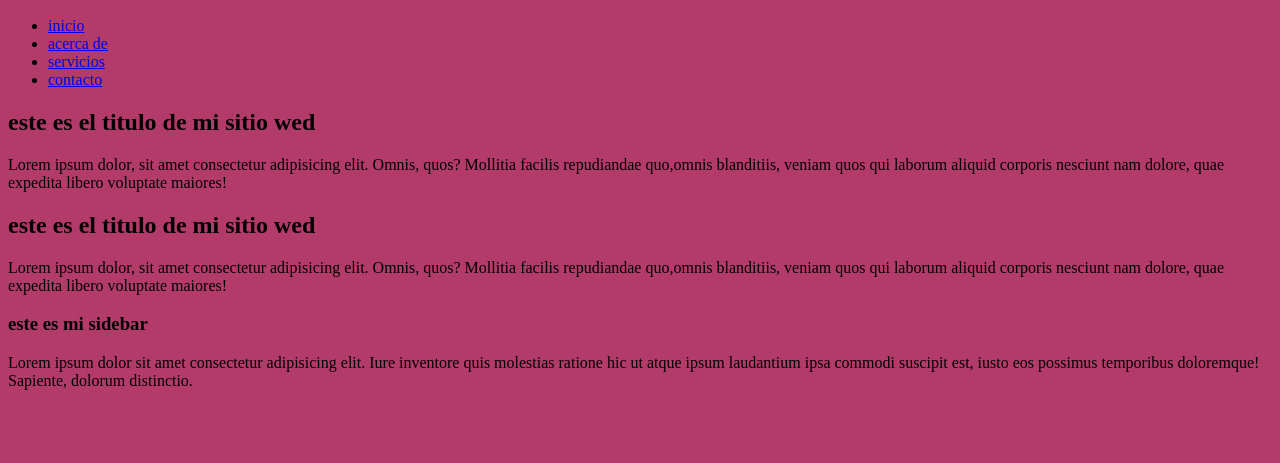
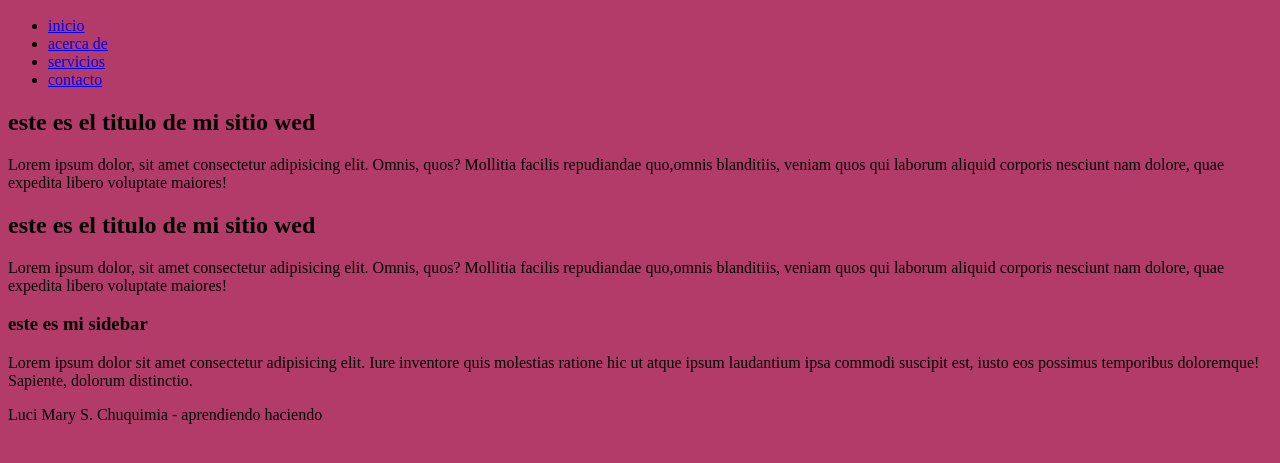
Before and after one commit to codigo422/mi-primera-pagina-wed, a plain HTML site: page index.html in a window 1280 px wide. Shown: the part 111-574 px from the top of the page. Drawn offline with Linux system fonts and the light colour scheme.

Commit message:
haciendo la firma en <footer>

```diff
--- a/index.html
+++ b/index.html
@@ -46,7 +46,9 @@
             ipsum laudantium ipsa commodi suscipit est, iusto eos possimus temporibus doloremque! Sapiente, dolorum distinctio.</p>
      </aside>
 
-<footer></footer>
+<footer>
+    <p>Luci Mary S. Chuquimia - aprendiendo haciendo</p>
+</footer>
 
 
 
```
